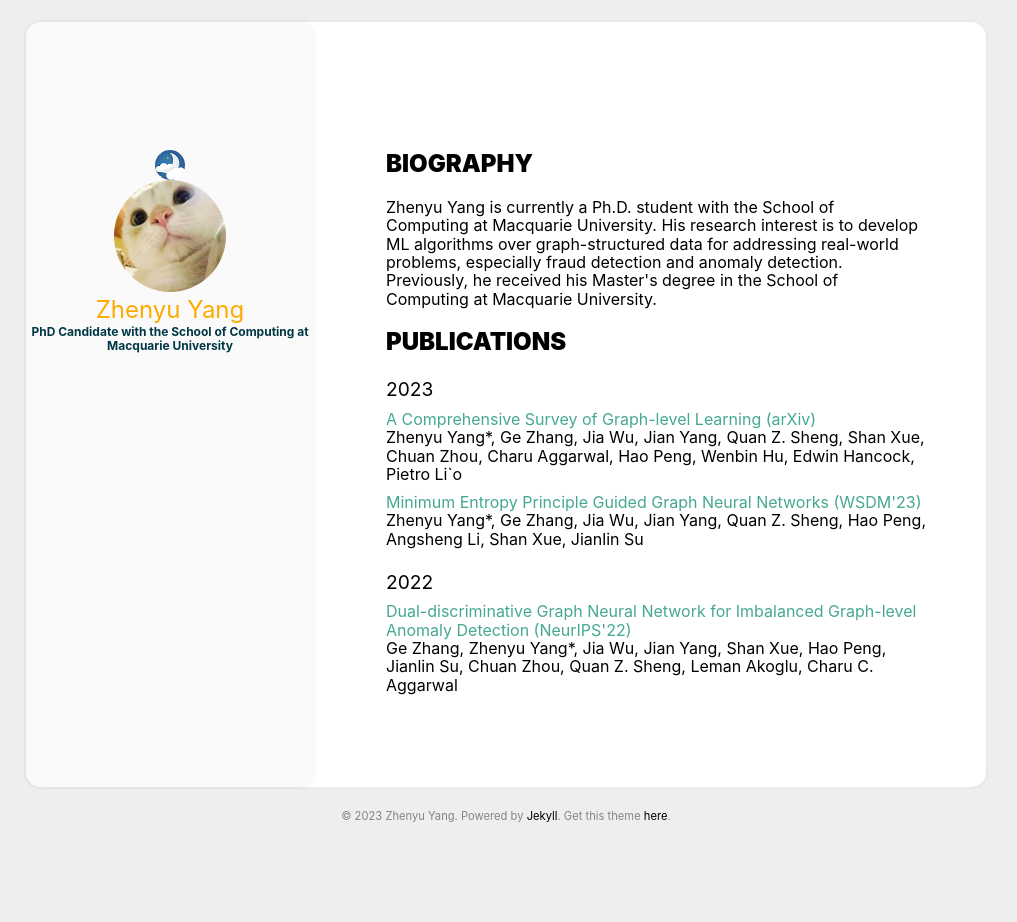
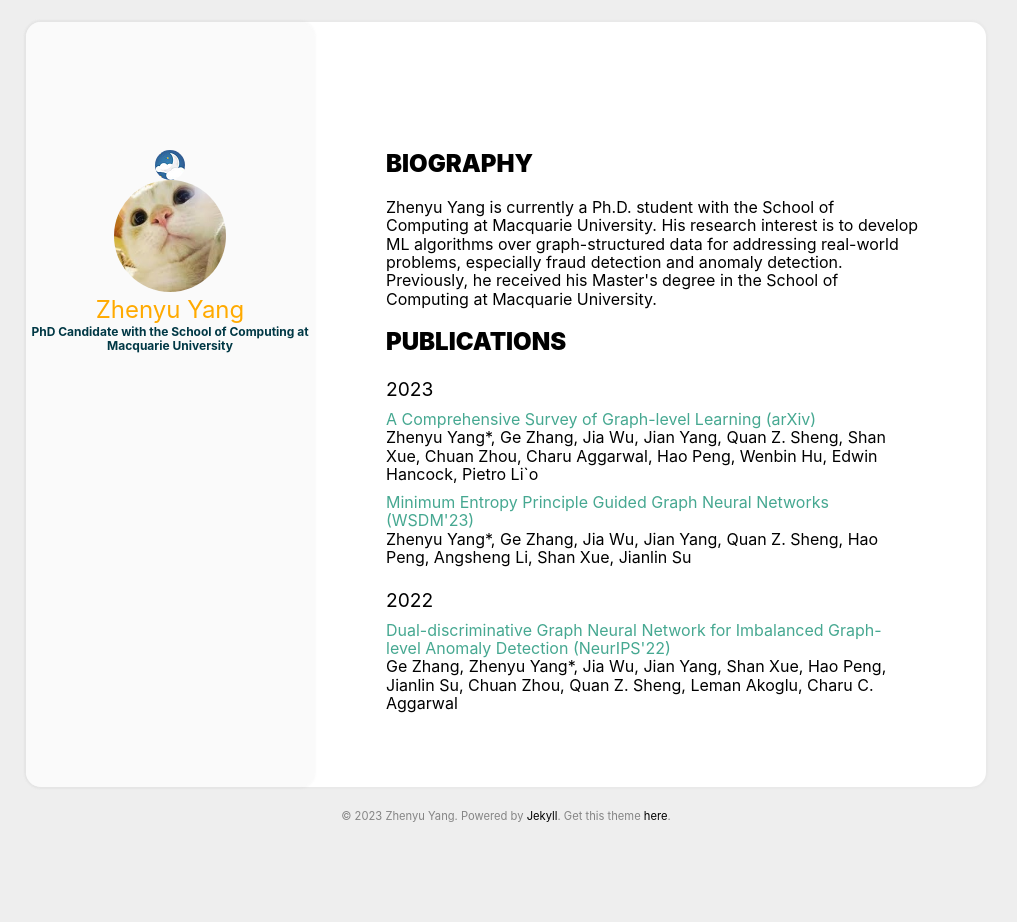
Before and after one commit to ZhenyuYangMQ/ZhenyuYangMQ.github.io, a Jekyll site: the page built from index.html, in a window 1280 px wide. Shown: the whole page, without its empty margins (134-1151 px from the left). Built offline with Jekyll 4.4.1, drawn with Linux system fonts in a browser that asks for light colours.

Commit message:
Update archive.html

```diff
--- a/_includes/archive.html
+++ b/_includes/archive.html
@@ -48,7 +48,7 @@
   {% endunless %}
 
   <ul style="width:800px">
-    <li style="width:680px">
+    <li style="width:660px">
       <!--<time class='archive_date' datetime='{{ post.date | date_to_xmlschema }}'>
         {{ post.date | date: "%b %d" }}
       </time>-->
```
